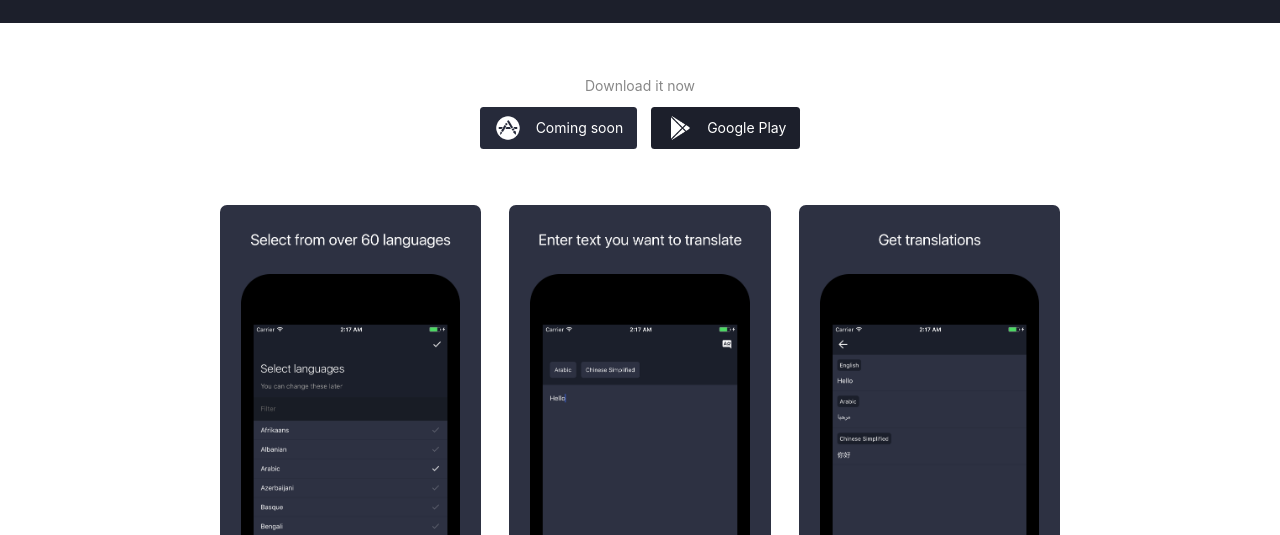
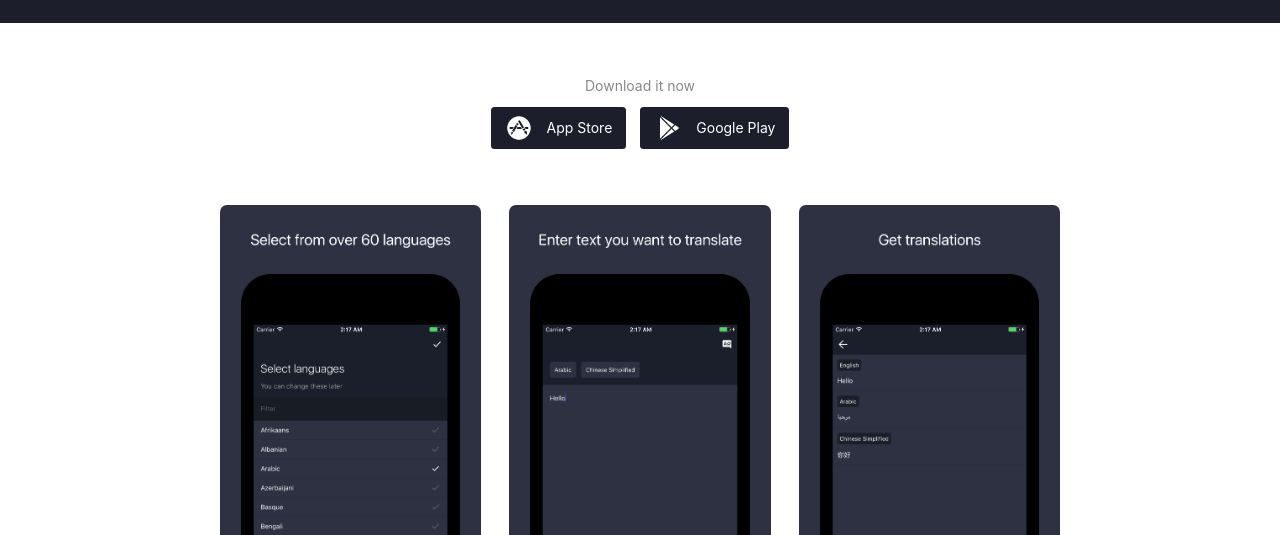
Before and after one commit to translateur/web, a website: page public/index.html in a window 1280 px wide. Shown: the part 265-800 px from the top of the page. Drawn offline with nearby package versions, Linux system fonts and the light colour scheme; files that its build step writes are made by us from their sources.

Commit message:
App Store link added

```diff
--- a/public/index.html
+++ b/public/index.html
@@ -33,7 +33,7 @@
 	<section>
 		<h3>Download it now</h3>
 		<aside>
-			<a href="javascript:;" class="app-store">Coming soon</a>
+			<a href="https://itunes.apple.com/us/app/translateur/id1202583921?mt=8" class="app-store">App Store</a>
 			<a href="https://play.google.com/store/apps/details?id=co.translateur" class="google-play">Google Play</a>
 		</aside>
 	</section>
--- a/src/stylesheets/translateur.scss
+++ b/src/stylesheets/translateur.scss
@@ -115,7 +115,7 @@ section {
 
 			&:active,
 			&:hover {
-				background: $accent;
+				background: $primary;
 			}
 
 			&:before {
@@ -129,9 +129,6 @@ section {
 			}
 
 			&.app-store {
-				background: lighten($accent, 5%);
-				cursor: default;
-
 				&:before {
 					background-image: url('/assets/img/store/app-store.png');
 				}
```
